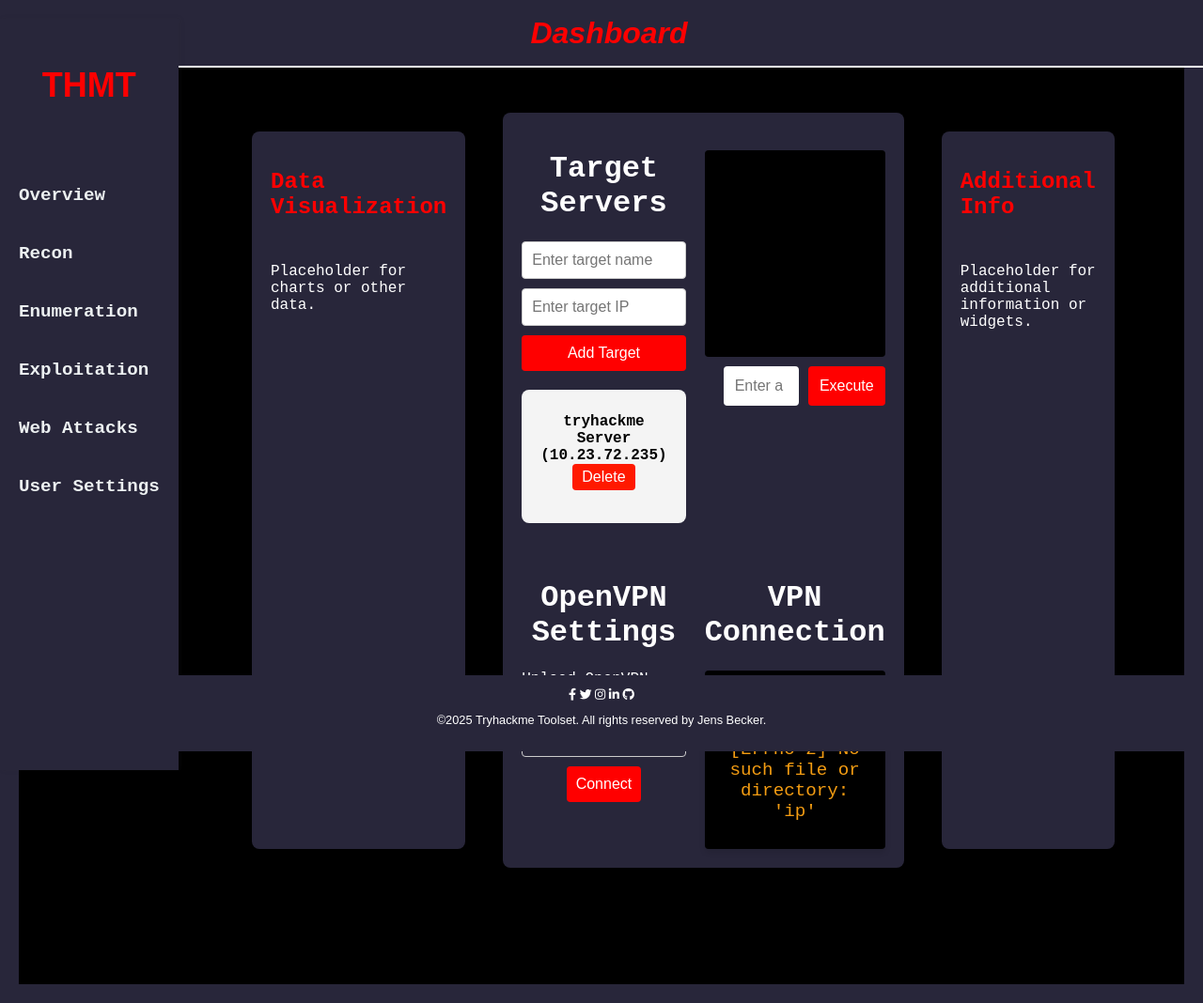
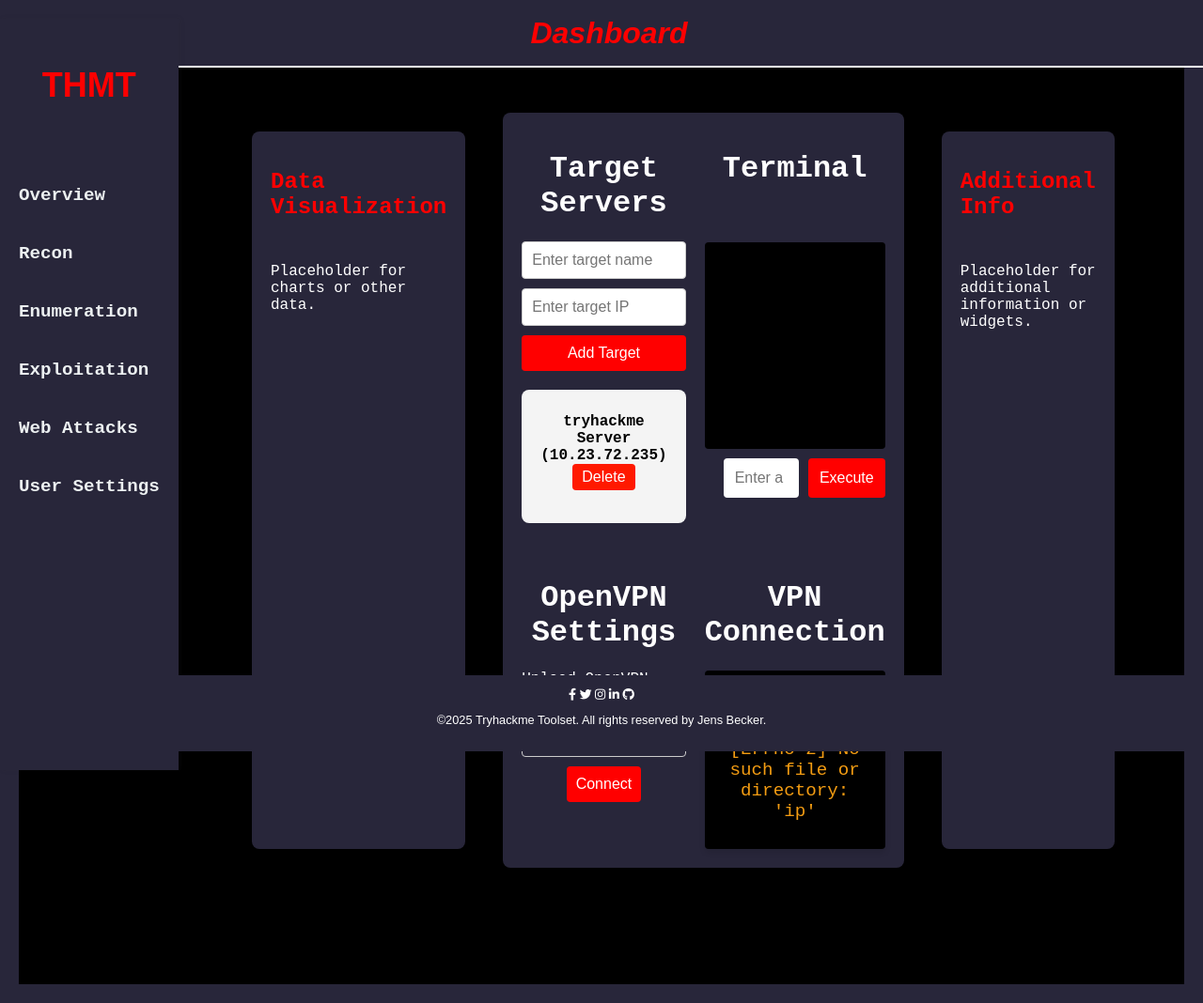
Before and after one commit to jensbecker-dev/THMT, a Flask app: page / in a window 1280 px wide. Shown: the whole page at 94% size. Run offline with Flask 3, Linux system fonts and the light colour scheme; a user stored in the database is signed in; data comes from the database, SQL or seed files in the repository.

Commit message:
updated README

```diff
--- a/backend/templates/index.html
+++ b/backend/templates/index.html
@@ -87,6 +87,7 @@
 
                     <!-- Main Dashboard Grid -->
                     <div class="dashboard-grid">
+
                         <!-- Section 1 -->
                         <div class="dashboard-section" id="section-1">
                             <h1>Target Servers</h1>
@@ -104,7 +105,8 @@
 
                         <!-- Section 2 -->
                         <div class="dashboard-section" id="section-2">
-                            <div id="terminal-output" style="background-color: #000000; color: #ffffff; padding: 10px; margin-top: 20px; height: 200px; overflow-y: auto; border-radius: 4px; font-family: monospace;">
+                            <h1 id="terminal-title">Terminal</h1><br>
+                            <div id="terminal-output" style="background-color: #000000; color: #00ff6a; padding: 10px; margin-top: 20px; height: 200px; overflow-y: auto; border-radius: 4px; font-family: monospace;">
                                 <!-- Command output will be displayed here -->
                             </div>
                             <form id="terminal-form" action="/execute-command" method="POST">
```
Also changed, not shown: image-2.png.
